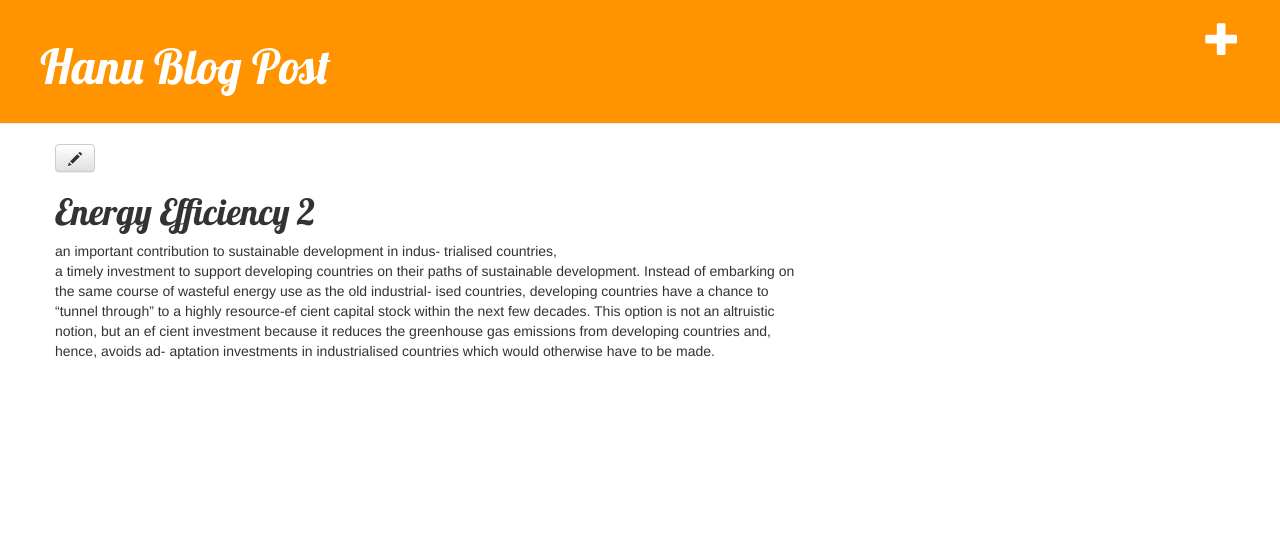
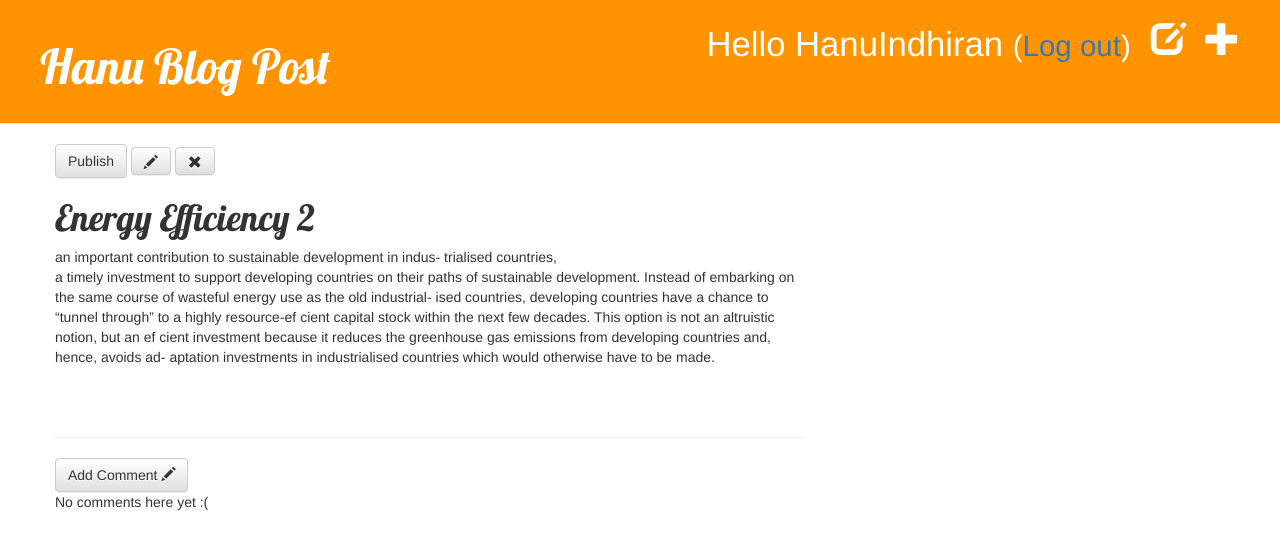
Before and after one commit to hanupriya/my_first_blogsite, a Django app: page /post/2/ in a window 1280 px wide. Shown: the top 549 px of the page. Run offline with Django 3.2, Linux system fonts and the light colour scheme; a user stored in the database is signed in; data comes from the database, SQL or seed files in the repository; some libraries are stand-ins or nearby versions.

Commit message:
Comment model is added

```diff
--- a/blog/Static/css/blog.css
+++ b/blog/Static/css/blog.css
@@ -44,3 +44,7 @@ h1, h2, h3, h4 {
 .post h1 a, .post h1 a:visited {
     color: #000000;
 }
+
+.comment {
+    margin: 20px 0px 20px 20px;
+}
--- a/blog/admin.py
+++ b/blog/admin.py
@@ -1,6 +1,8 @@
 from django.contrib import admin
 from .models import Post
+from .models import Comment
 
 admin.site.register(Post)
+admin.site.register(Comment)
 
 # Register your models here.
--- a/blog/models.py
+++ b/blog/models.py
@@ -18,17 +18,20 @@ class Post(models.Model):
     def __str__(self):
         return self.title
 
-#Comments
-'''class Comments(models.Model):
-    post = models.ForeignKey('blog.Post',related_name='comment')
+    def approved_comments(self):
+        return self.comments.filter(approved_comment=True)
+
+class Comment(models.Model):
+    post = models.ForeignKey('blog.Post', related_name='comments')
     author = models.CharField(max_length=200)
     text = models.TextField()
     created_date = models.DateTimeField(default=timezone.now)
     approved_comment = models.BooleanField(default=False)
 
+
     def approve(self):
         self.approved_comment = True
         self.save()
 
-def __str__(self):
-        return self.text'''
+    def __str__(self):
+        return self.text
--- a/blog/templates/blog/base.html
+++ b/blog/templates/blog/base.html
@@ -11,6 +11,10 @@
         <div class="page-header">
             {% if user.is_authenticated %}
                 <a href="{% url 'post_new' %}" class="top-menu"><span class="glyphicon glyphicon-plus"></span></a>
+                <a href="{% url 'post_draft_list' %}" class="top-menu"><span class="glyphicon glyphicon-edit"></span></a>
+                <p class="top-menu">Hello {{ user.username }} <small>(<a href="{% url 'logout' %}">Log out</a>)</small></p>
+            {% else %}
+                <a href="{% url 'login' %}" class="top-menu"><span class="glyphicon glyphicon-lock"></span></a>
             {% endif %}
             <h1><a href="/https://djangogirls.org">Hanu Blog Post</a></h1>
         </div>
--- a/blog/templates/blog/post_detail.html
+++ b/blog/templates/blog/post_detail.html
@@ -5,11 +5,33 @@
             <div class="date">
                 {{ post.published_date }}
             </div>
+        {% else %}
+               <a class="btn btn-default" href="{% url 'post_publish' pk=post.pk %}">Publish</a>
         {% endif %}
+
         {% if user.is_authenticated %}
            <a class="btn btn-default" href="{% url 'post_edit' pk=post.pk %}"><span class="glyphicon glyphicon-pencil"></span></a>
+           <a class="btn btn-default" href="{% url 'post_remove' pk=post.pk %}"><span class="glyphicon glyphicon-remove"></span></a>
         {% endif %}
   <h1>{{ post.title }}</h1>
   <p>{{ post.text|linebreaksbr}}</p>
 </div>
+<hr>
+<a class="btn btn-default" href="{% url 'add_comment' pk=post.pk %}">Add Comment <span class="glyphicon glyphicon-pencil"></span></a>
+{% for comment in post.comments.all %}
+  {% if user.is_authenticated or comment.approved_comment %}
+    <div class="comment">
+        <div class="date">{{ comment.created_date }}
+        {% if not comment.approved_comment %}
+           <a class="btn btn-default" href="{% url 'comment_remove' pk=comment.pk %}"><span class="glyphicon glyphicon-remove"></span></a>
+           <a class="btn btn-default" href="{% url 'comment_approve' pk=comment.pk %}"><span class="glyphicon glyphicon-ok"></span></a>
+        {% endif %}
+        </div>
+        <strong>{{ comment.author }}</strong>
+        <p>{{ comment.text|linebreaks }}</p>
+    </div>
+  {% endif %}
+{% empty %}
+    <p>No comments here yet :(</p>
+{% endfor %}
 {% endblock %}
--- a/blog/templates/blog/post_list.html
+++ b/blog/templates/blog/post_list.html
@@ -7,6 +7,8 @@
                       </div>
                      <h1><a href="{% url 'post_detail' pk=post.pk %}">{{ post.title }}</a></h1>
                      <p>{{ post.text|linebreaksbr}}</p>
+                     <a href="{% url 'post_detail' pk=post.pk %}">Comments:{{ post.approved_comments.count }}</a>
+
                 </div>
        {% endfor %}
 {% endblock %}
--- a/blog/urls.py
+++ b/blog/urls.py
@@ -8,6 +8,11 @@ urlpatterns = [ url(r'^$',views.post_list, name = 'post_list'),
                url(r'^post/(?P<pk>\d+)/$',views.post_detail, name = 'post_detail'),
                url(r'^post/new/$',views.post_new, name = 'post_new'),
                url(r'^post/(?P<pk>\d+)/edit/$' ,views.post_edit, name = 'post_edit'),
-
+               url(r'^drafts/$' ,views.post_draft_list, name = 'post_draft_list'),
+               url(r'^post/(?P<pk>\d+)/publish/$' ,views.post_publish, name = 'post_publish'),
+               url(r'^post/(?P<pk>\d+)/remove/$' ,views.post_remove, name = 'post_remove'),
+               url(r'^post/(?P<pk>\d+)/comment/$' ,views.add_comment, name = 'add_comment'),
+               url(r'^comment/(?P<pk>\d+)/approve/$', views.comment_approve, name='comment_approve'),
+               url(r'^comment/(?P<pk>\d+)/remove/$', views.comment_remove, name='comment_remove'),
 
                ]
--- a/blog/views.py
+++ b/blog/views.py
@@ -1,14 +1,20 @@
 from django.shortcuts import render
 from django.shortcuts import render, get_object_or_404
 from .models import Post
+from .models import Comment
 from .forms import Postform
+from .forms import Commentform
 from django.shortcuts import redirect
 from django.utils import timezone
+from django.contrib.auth.decorators import login_required
+from django.contrib.auth import logout
+
 # Create your views here.
 
 
 def post_list(request):
-    posts = Post.objects.all() #filter(title__contains='Energy').order_by('published_date') #created a QuerySet
+    posts = Post.objects.all()
+    #filter(title__contains='Energy').order_by('published_date') #created a QuerySet
     return render(request, 'blog/post_list.html',{'posts':posts}) #request: anything from user / blog/post_list.html: template page /posts : to fill in the template with data
 
 def post_detail(request,pk):
@@ -16,13 +22,14 @@ def post_detail(request,pk):
     post = get_object_or_404(Post, pk=pk)
     return render(request, 'blog/post_detail.html', {'post':post})
 
+@login_required
 def post_new(request):
     if request.method == "POST":
         form = Postform(request.POST)
         if(form.is_valid()):
             post = form.save(commit=False)
             post.author = request.user
-            post.published_date = timezone.now()
+            # post.published_date = timezone.now()
             post.save()
             return redirect('post_detail', pk=post.pk)
     else:
@@ -30,6 +37,7 @@ def post_new(request):
     return render(request, 'blog/post_edit.html',{'form':form})
 
 
+@login_required
 def post_edit(request, pk):
     post = get_object_or_404(Post, pk=pk)
     if request.method == "POST":
@@ -37,9 +45,55 @@ def post_edit(request, pk):
          if(form.is_valid()):
             post = form.save(commit=False)
             post.author = request.user
-            post.published_date = timezone.now()
+            # post.published_date = timezone.now()
             post.save()
             return redirect('post_detail', pk=post.pk)
     else:
         form = Postform(instance=post)
     return render(request, 'blog/post_edit.html', {'form': form})
+
+@login_required
+def post_draft_list(request):
+    posts = Post.objects.filter(published_date__isnull=True).order_by('created_date')
+    return render(request, 'blog/post_draft_list.html', {'posts':posts})
+
+@login_required
+def post_publish(request,pk):
+    post = get_object_or_404(Post, pk=pk)
+    post.publish()
+    return redirect('post_detail', pk=post.pk)
+
+@login_required
+def post_remove(request,pk):
+    post = get_object_or_404(Post,pk=pk)
+    post.delete()
+    return redirect(post_list)
+
+def logout_view(request):
+    logout(request)
+    return redirect(logout_view)
+
+def add_comment(request, pk):
+    post = get_object_or_404(Post, pk=pk)
+    if request.method == "POST":
+        form = Commentform(request.POST)
+        if form.is_valid():
+            comment = form.save(commit=False)
+            comment.post = post
+            comment.save()
+            return redirect('post_detail', pk=post.pk)
+    else:
+        form = Commentform()
+    return render(request, 'blog/add_comment.html', {'form': form})
+
+@login_required
+def comment_approve(request, pk):
+    comment = get_object_or_404(Comment, pk=pk)
+    comment.approve()
+    return redirect('post_detail', pk=comment.post.pk)
+
+@login_required
+def comment_remove(request, pk):
+    comment = get_object_or_404(Comment, pk=pk)
+    comment.delete()
+    return redirect('post_detail', pk=comment.post.pk)
--- a/mysite/settings.py
+++ b/mysite/settings.py
@@ -120,3 +120,5 @@ USE_TZ = True
 
 STATIC_URL = '/static/'
 STATIC_ROOT = os.path.join(BASE_DIR, 'static')
+
+LOGIN_REDIRECT_URL = '/'
--- a/mysite/urls.py
+++ b/mysite/urls.py
@@ -16,9 +16,13 @@ Including another URLconf
 from django.conf.urls import include
 from django.conf.urls import url
 from django.contrib import admin
+from django.contrib.auth import views
+
 
 urlpatterns = [
     url(r'^admin/', admin.site.urls),
     url(r'', include('blog.urls')),
+    url(r'^accounts/login/$', views.login, name='login'),
+    url(r'^accounts/logout/$', views.logout, name='logout', kwargs={'next_page': '/'}),
 
 ]
```
Also changed, not shown: blog/forms.py (+7 -0 lines), blog/templates/blog/add_comment.html (added, +9 -0 lines), blog/templates/blog/post_draft_list.html (added, +12 -0 lines), blog/templates/registration/login.html (added, +24 -0 lines), blog/migrations/0003_auto_20180420_1748.py (added), db.sqlite3. Lines whose indentation alone changed are shown as unchanged.
